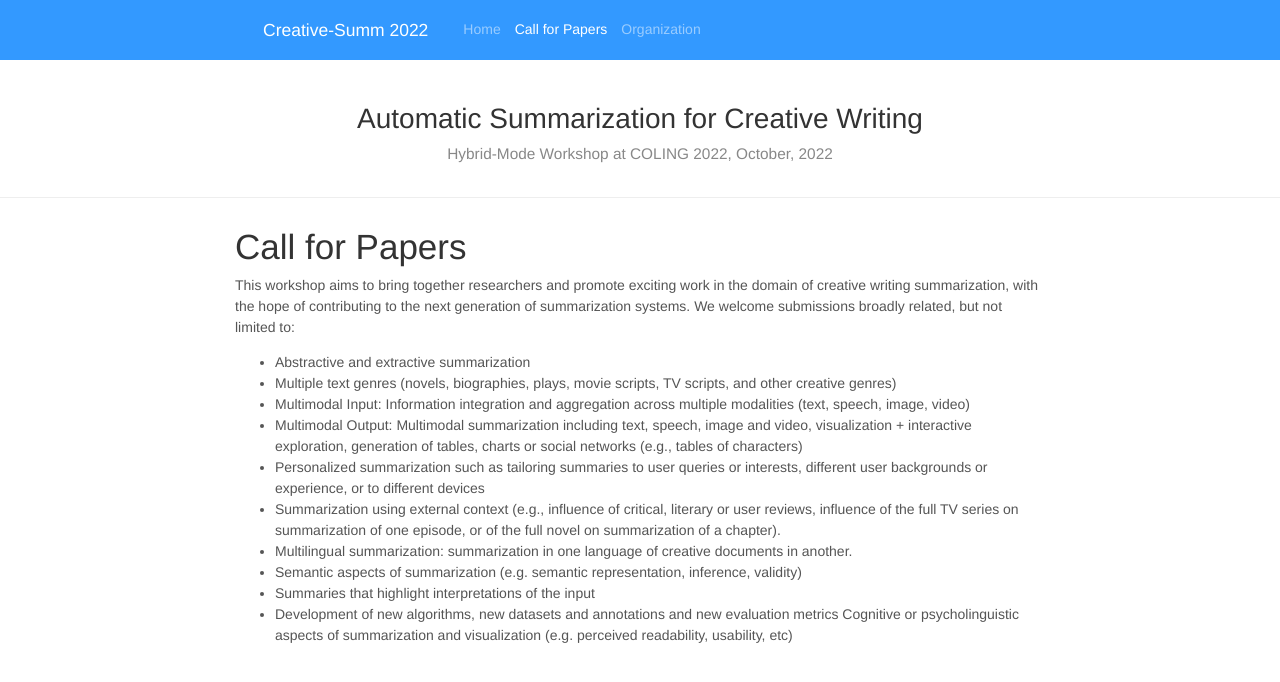
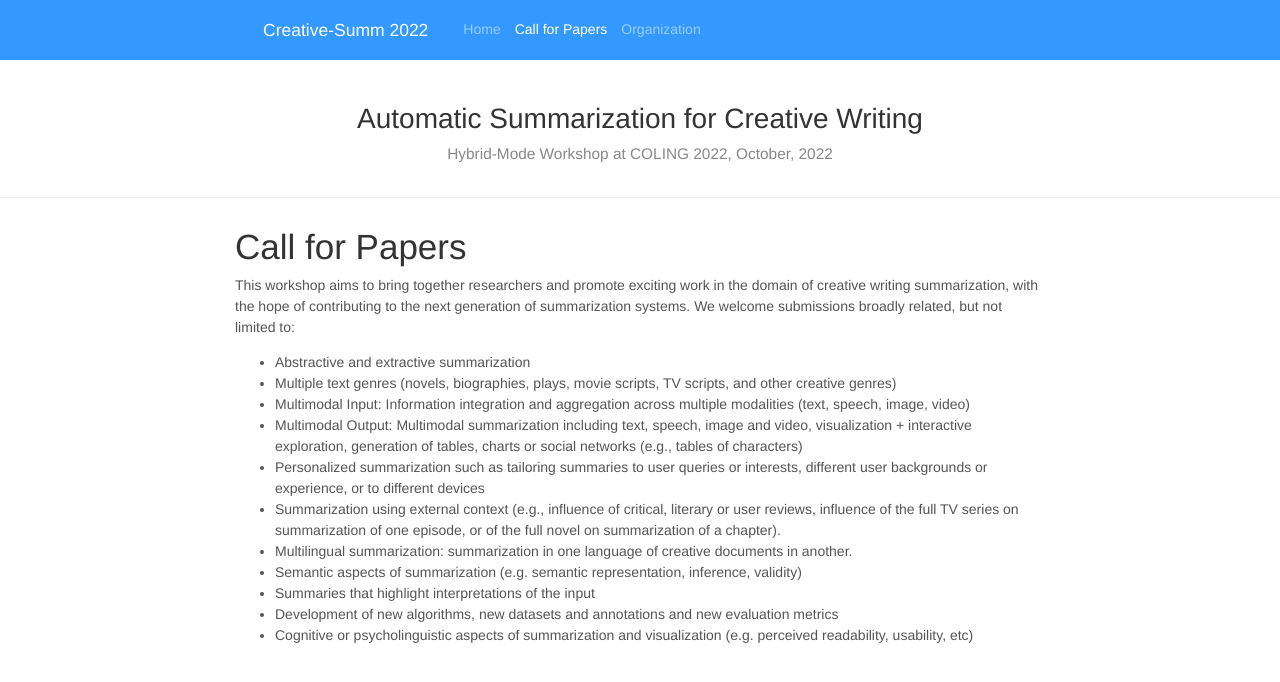
Before and after one commit to CreativeSumm/creativesumm.github.io, a Jekyll site: the page built from cfp.md, in a window 1280 px wide. Shown: the top 682 px of the page. Built offline with Jekyll 4.4.1, drawn with Linux system fonts in a browser that asks for light colours; nearby versions of some CDN libraries.

Commit message:
Update cfp.md

```diff
--- a/cfp.md
+++ b/cfp.md
@@ -25,7 +25,7 @@ This workshop aims to bring together researchers and promote exciting work in th
 - Semantic aspects of summarization (e.g. semantic representation, inference, validity)
 - Summaries that highlight interpretations of the input
 - Development of new algorithms, new datasets and annotations and new evaluation metrics
-Cognitive or psycholinguistic aspects of summarization and visualization (e.g. perceived readability, usability, etc)
+- Cognitive or psycholinguistic aspects of summarization and visualization (e.g. perceived readability, usability, etc)
 
 
 
```
